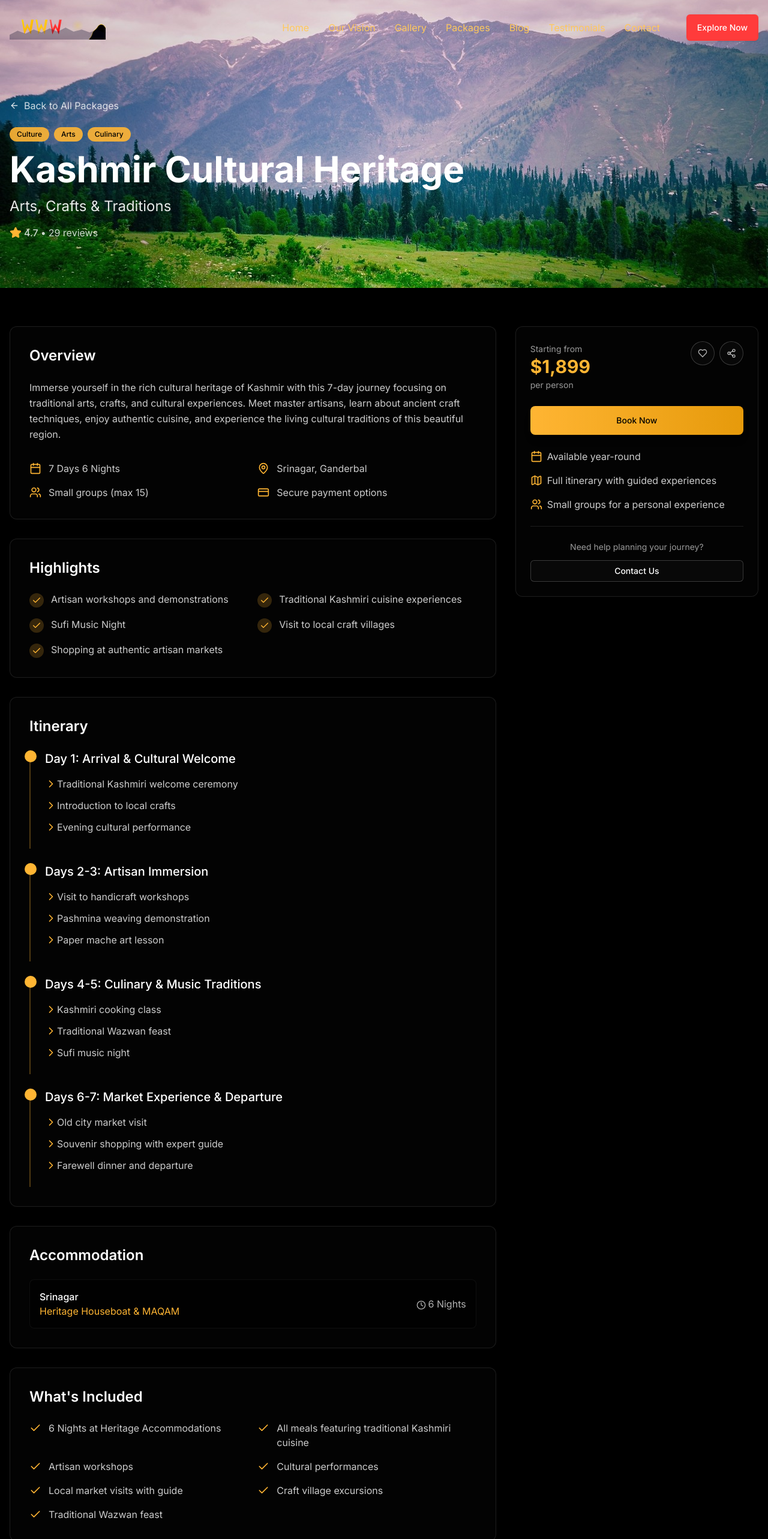
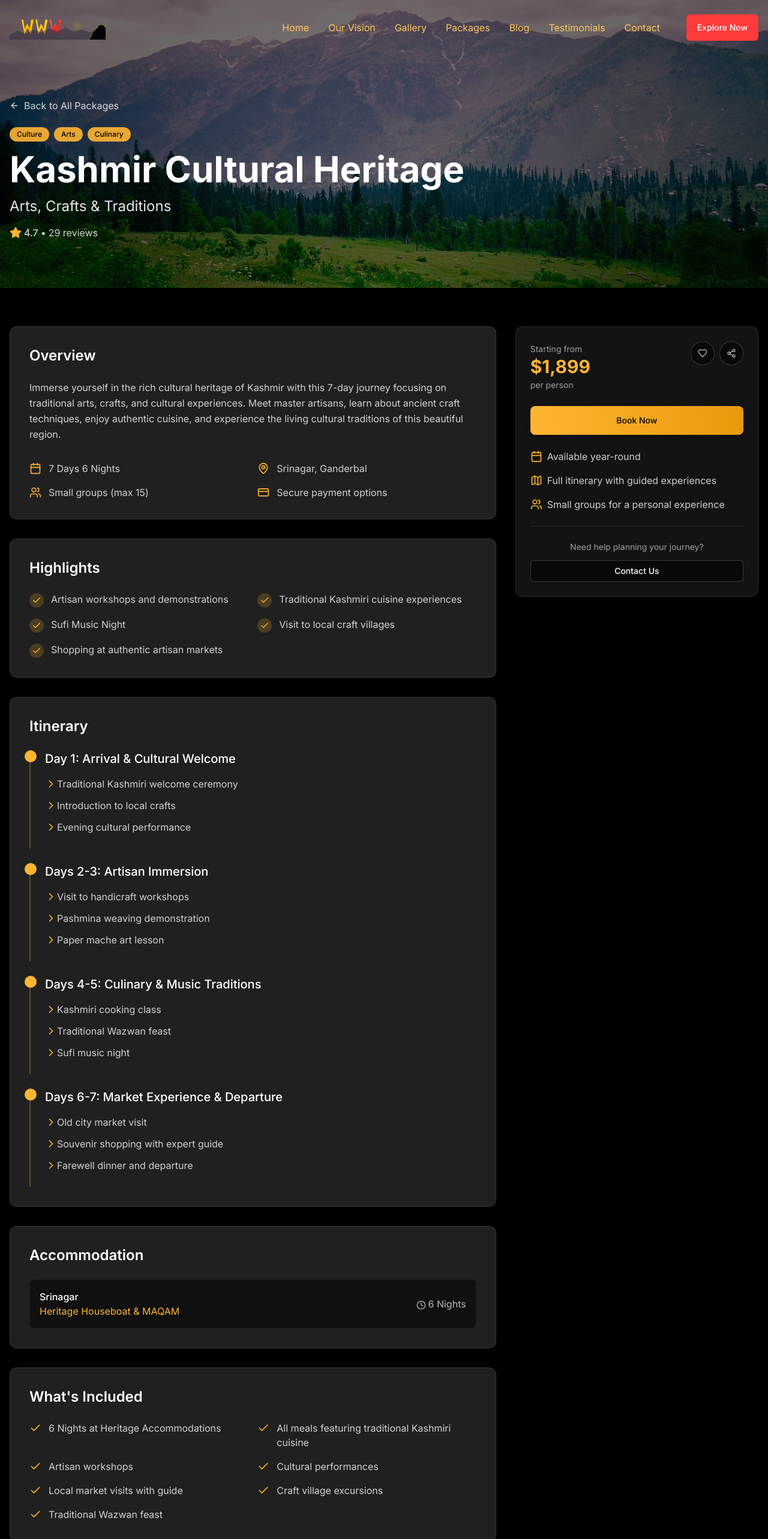
Before and after one commit to mohitverma119/spiritual-meditation-new-19-03-2025, a Next.js app: page /packages/kashmir-cultural-heritage in a window 1280 px wide. Shown: the top 2566 px of the page at 60% size. Built offline with nearby package versions, Linux system fonts and the light colour scheme.

Commit message:
fixed some colours

```diff
--- a/src/app/packages/[id]/page.tsx
+++ b/src/app/packages/[id]/page.tsx
@@ -48,7 +48,16 @@ export default function PackageDetailPage() {
               priority
               crossOrigin="anonymous"
             />
-            <div className="absolute inset-0 bg-gradient-to-t from-black via-black/70 to-transparent" />
+            <div
+              style={{
+                position: 'absolute',
+                top: 0,
+                left: 0,
+                right: 0,
+                bottom: 0,
+                background: 'rgba(0, 0, 0, 0.5)', // Solid black with 50% opacity
+              }}
+            />
           </div>
 
           <div className="container mx-auto px-4 relative h-full flex flex-col justify-end py-12 z-10">
@@ -96,7 +105,7 @@ export default function PackageDetailPage() {
               {/* Main Content */}
               <div className="lg:w-2/3">
                 {/* Overview */}
-                <div className="bg-black-900/40 backdrop-blur-sm rounded-xl p-6 md:p-8 border border-white/10 mb-8 animate-fade-in">
+                <div className="bg-black-400/40 backdrop-blur-sm rounded-xl p-6 md:p-8 border border-white/10 mb-8 animate-fade-in">
                   <h2 className="text-2xl font-semibold text-white mb-6">Overview</h2>
                   <p className="text-white/80 leading-relaxed mb-8">
                     {pkg.description}
@@ -124,7 +133,7 @@ export default function PackageDetailPage() {
                 </div>
 
                 {/* Highlights */}
-                <div className="bg-black-900/40 backdrop-blur-sm rounded-xl p-6 md:p-8 border border-white/10 mb-8 animate-fade-in delay-100">
+                <div className="bg-black-400/40 backdrop-blur-sm rounded-xl p-6 md:p-8 border border-white/10 mb-8 animate-fade-in delay-100">
                   <h2 className="text-2xl font-semibold text-white mb-6">Highlights</h2>
                   <div className="grid grid-cols-1 md:grid-cols-2 gap-4">
                     {pkg.highlights.map((highlight, index) => (
@@ -139,7 +148,7 @@ export default function PackageDetailPage() {
                 </div>
 
                 {/* Itinerary */}
-                <div className="bg-black-900/40 backdrop-blur-sm rounded-xl p-6 md:p-8 border border-white/10 mb-8 animate-fade-in delay-200">
+                <div className="bg-black-400/40 backdrop-blur-sm rounded-xl p-6 md:p-8 border border-white/10 mb-8 animate-fade-in delay-200">
                   <h2 className="text-2xl font-semibold text-white mb-6">Itinerary</h2>
                   <div className="space-y-6">
                     {pkg.itinerary.map((day, index) => (
@@ -165,7 +174,7 @@ export default function PackageDetailPage() {
                 </div>
 
                 {/* Accommodation */}
-                <div className="bg-black-900/40 backdrop-blur-sm rounded-xl p-6 md:p-8 border border-white/10 mb-8 animate-fade-in delay-300">
+                <div className="bg-black-400/40 backdrop-blur-sm rounded-xl p-6 md:p-8 border border-white/10 mb-8 animate-fade-in delay-300">
                   <h2 className="text-2xl font-semibold text-white mb-6">Accommodation</h2>
                   <div className="space-y-4">
                     {pkg.accommodation.map((acc, index) => (
@@ -184,7 +193,7 @@ export default function PackageDetailPage() {
                 </div>
 
                 {/* Inclusions */}
-                <div className="bg-black-900/40 backdrop-blur-sm rounded-xl p-6 md:p-8 border border-white/10 animate-fade-in delay-400">
+                <div className="bg-black-400/40 backdrop-blur-sm rounded-xl p-6 md:p-8 border border-white/10 animate-fade-in delay-400">
                   <h2 className="text-2xl font-semibold text-white mb-6">What's Included</h2>
                   <div className="grid grid-cols-1 md:grid-cols-2 gap-4">
                     {pkg.inclusions.map((inclusion, index) => (
@@ -200,7 +209,7 @@ export default function PackageDetailPage() {
               {/* Sidebar */}
               <div className="lg:w-1/3">
                 {/* Pricing and Booking */}
-                <div className="bg-black-900/40 backdrop-blur-sm rounded-xl p-6 border border-white/10 lg:sticky lg:top-24 animate-fade-in">
+                <div className="bg-black-600/40 backdrop-blur-sm rounded-xl p-6 border border-white/10 lg:sticky lg:top-24 animate-fade-in">
                   <div className="flex justify-between items-start mb-6">
                     <div>
                       <span className="text-white/60 text-sm">Starting from</span>
@@ -264,7 +273,7 @@ export default function PackageDetailPage() {
                   {relatedPackages.map((relatedPkg, index) => (
                     <div
                       key={relatedPkg.id}
-                      className="bg-black-900/40 backdrop-blur-sm border border-white/10 hover:border-gold-500/20 rounded-xl overflow-hidden transition-all duration-300 animate-fade-in-up hover-lift hover-glow"
+                      className="bg-black-600/40 backdrop-blur-sm border border-white/10 hover:border-gold-500/20 rounded-xl overflow-hidden transition-all duration-300 animate-fade-in-up hover-lift hover-glow"
                       style={{ animationDelay: `${0.1 + index * 0.1}s` }}
                     >
                       {/* Package Image */}
@@ -303,7 +312,7 @@ export default function PackageDetailPage() {
                           <Link href={`/packages/${relatedPkg.id}`}>
                             <Button
                               variant="outline"
-                              className="text-gold-500 border-gold-500/50 hover:bg-gold-500/10"
+                              className="text-gold-500 border-gold-500/50 hover:bg-gold-500/10 hover:text-gold-400"
                             >
                               View Details
                             </Button>
--- a/src/components/sections/BlogSection.tsx
+++ b/src/components/sections/BlogSection.tsx
@@ -16,7 +16,7 @@ export default function BlogSection() {
     >
       {/* Background gradients - simplified */}
       <div className="absolute inset-0 z-0">
-        <div className="absolute top-0 left-0 w-full h-64 bg-gradient-to-b from-black-950 to-transparent" />
+        <div className="absolute top-0 left-0 w-full h-64 bg-gradient-to-b from-black-600 to-transparent" />
         <div className="absolute bottom-0 left-0 w-full h-64 bg-gradient-to-t from-black-950 to-transparent" />
       </div>
 
@@ -39,7 +39,7 @@ export default function BlogSection() {
           {blogPosts.map((post, index) => (
             <div
               key={post.id}
-              className="bg-black-950/60 backdrop-blur-sm border border-white/10 rounded-xl overflow-hidden transition-all duration-300 hover:border-white/20 hover-lift hover-glow animate-fade-in-up"
+              className="bg-black-700/60 backdrop-blur-sm border border-white/10 rounded-xl overflow-hidden transition-all duration-300 hover:border-white/20 hover-lift hover-glow animate-fade-in-up"
               style={{ animationDelay: `${0.3 + index * 0.1}s` }}
             >
               <div className="relative h-48 overflow-hidden">
--- a/src/components/sections/OverviewSection.tsx
+++ b/src/components/sections/OverviewSection.tsx
@@ -77,7 +77,7 @@ export default function OverviewSection() {
               key={benefit.title}
               className={`animate-fade-in-up delay-${Math.min(5, index + 1)}00`}
             >
-              <Card className={`bg-black-950/60 backdrop-blur-sm border-white/10 hover:border-white/30 transition-all duration-300 h-full overflow-hidden group hover-lift hover-glow`}>
+              <Card className={`bg-gradient-to-br from-gold-800/30 to-black-900/30  backdrop-blur-sm border-white/10 hover:border-white/30 transition-all duration-300 h-full overflow-hidden group hover-lift hover-glow`}>
                 <CardContent className="p-6 relative z-10">
                   <div className="mb-5 w-12 h-12 rounded-full bg-gradient-to-br from-gold-500/30 to-red-500/30 flex items-center justify-center text-white">
                     <benefit.icon className="w-6 h-6" />
--- a/src/components/sections/PackagesSection.tsx
+++ b/src/components/sections/PackagesSection.tsx
@@ -15,8 +15,8 @@ export default function PackagesSection() {
     <section id="packages" className="py-16 md:py-20 bg-black-950 relative overflow-hidden cosmic-bg">
       {/* Background elements */}
       <div className="absolute inset-0 z-0">
-        <div className="absolute top-0 left-0 w-full h-64 bg-gradient-to-b from-black-950 to-transparent" />
-        <div className="absolute bottom-0 left-0 w-full h-64 bg-gradient-to-t from-black-950 to-transparent" />
+        <div className="absolute top-0 left-0 w-full h-64 bg-gradient-to-b from-black-600 to-transparent" />
+        <div className="absolute bottom-0 left-0 w-full h-64 bg-gradient-to-t from-black-900 to-transparent" />
         <div className="absolute top-1/3 right-1/4 w-64 h-64 rounded-full bg-red-500/5 blur-3xl animate-pulse-slow" />
       </div>
 
@@ -40,7 +40,7 @@ export default function PackagesSection() {
           {featuredPackages.map((pkg, index) => (
             <div
               key={pkg.id}
-              className="bg-black-900/40 backdrop-blur-sm border border-white/10 hover:border-gold-500/20 rounded-xl overflow-hidden transition-all duration-300 animate-fade-in-up hover-lift hover-glow"
+              className="bg-black-600/40 backdrop-blur-sm border border-white/10 hover:border-gold-500/20 rounded-xl overflow-hidden transition-all duration-300 animate-fade-in-up hover-lift hover-glow"
               style={{ animationDelay: `${0.2 + index * 0.1}s` }}
             >
               {/* Package Image */}
--- a/src/components/sections/TestimonialsSection.tsx
+++ b/src/components/sections/TestimonialsSection.tsx
@@ -20,7 +20,7 @@ export default function TestimonialsSection() {
       {/* Simple background */}
       <div className="absolute inset-0 z-0">
         <div className="absolute top-0 left-0 w-full h-64 bg-gradient-to-b from-black-600 to-transparent" />
-        <div className="absolute bottom-0 left-0 w-full h-64 bg-gradient-to-t from-black-600 to-transparent" />
+        <div className="absolute bottom-0 left-0 w-full h-64 bg-gradient-to-t from-black-900 to-transparent" />
       </div>
 
       <div className="container mx-auto px-4 relative z-10">
@@ -50,7 +50,7 @@ export default function TestimonialsSection() {
             <CarouselContent>
               {testimonials.map((testimonial, index) => (
                 <CarouselItem key={testimonial.id} className="md:basis-1/2 lg:basis-1/3 pl-4 pr-4">
-                  <div className="h-full bg-black-950/60 backdrop-blur-sm border border-white/10 rounded-2xl p-6 md:p-6 flex flex-col hover-lift hover-glow transition-all duration-300">
+                  <div className="h-full bg-black-700/60 backdrop-blur-sm border border-white/10 rounded-2xl p-6 md:p-6 flex flex-col hover-lift hover-glow transition-all duration-300">
                     <div className="text-3xl text-gold-500 mb-4">❝</div>
                     <p className="text-white text-base mb-6 italic flex-grow">
                       {testimonial.quote}
```
Also changed, not shown: src/components/sections/GallerySection.tsx (+4 -4 lines).
